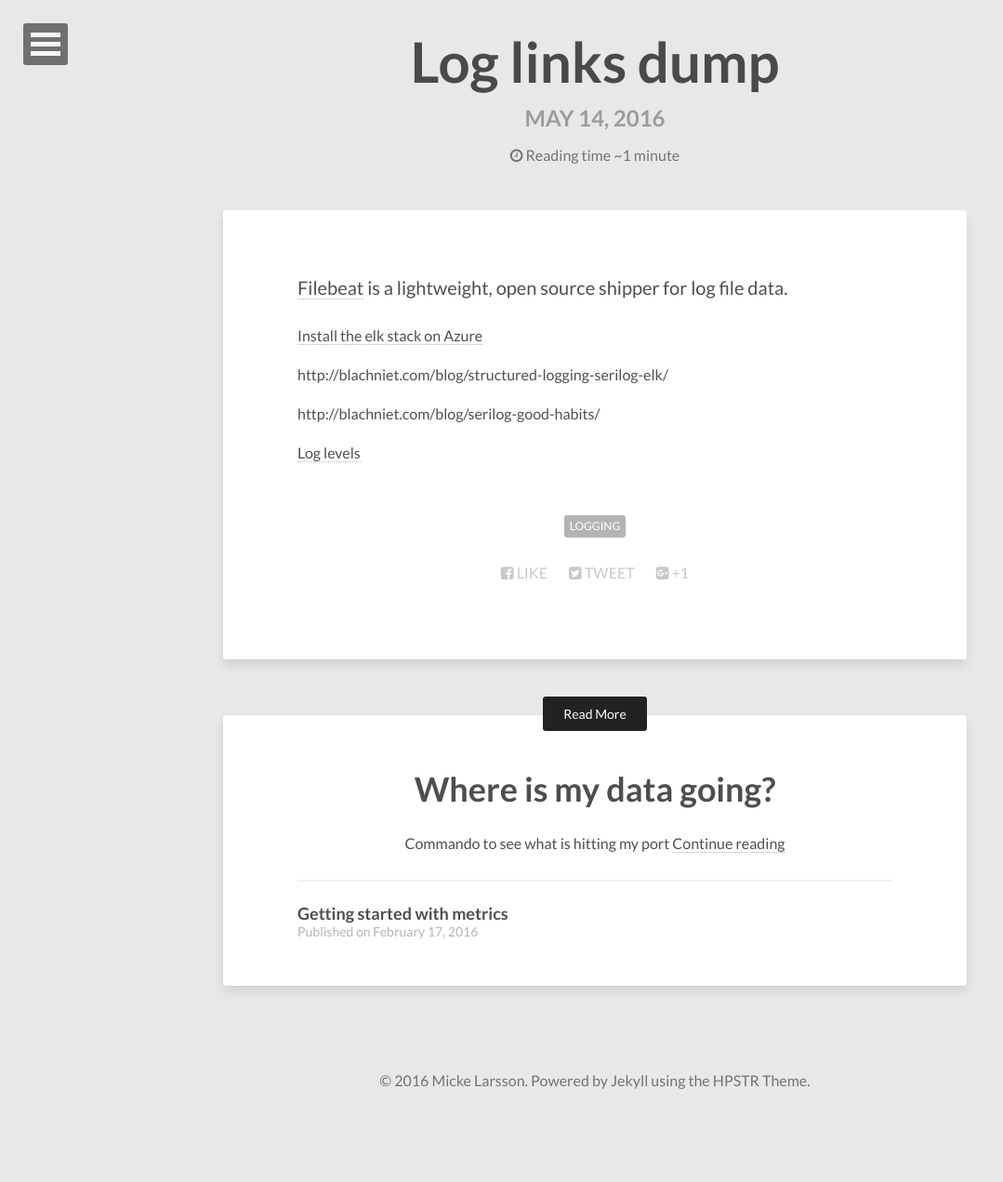
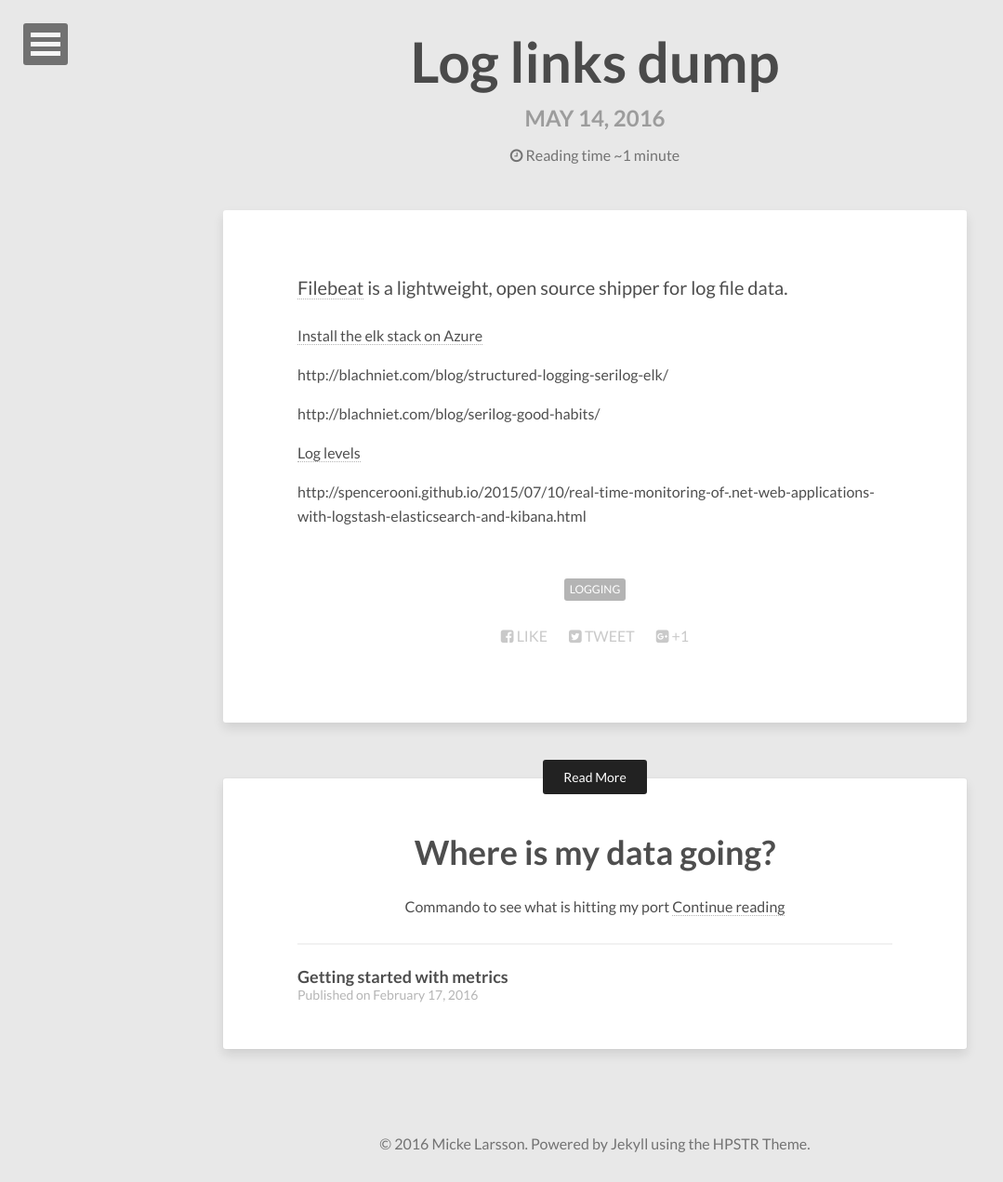
Before and after one commit to Miklar/Miklar.github.io, a Jekyll site: the page built from _posts/2016-05-14-log_links_dump.md, in a window 1280 px wide. Shown: the whole page at 93% size, without its empty margins (0-1079 px from the left). Built offline with Jekyll 4.4.1, drawn with Linux system fonts in a browser that asks for light colours; nearby versions of some CDN libraries; before the commit the page ends 1203 px from its top, so only the background shows below that; part of the change alters nothing that is shown.

Commit message:
Update 2016-05-14-log_links_dump.md

```diff
--- a/_posts/2016-05-14-log_links_dump.md
+++ b/_posts/2016-05-14-log_links_dump.md
@@ -14,3 +14,5 @@ http://blachniet.com/blog/structured-logging-serilog-elk/
 http://blachniet.com/blog/serilog-good-habits/
 
 [Log levels](http://stackoverflow.com/a/2031209/810255)
+
+http://spencerooni.github.io/2015/07/10/real-time-monitoring-of-.net-web-applications-with-logstash-elasticsearch-and-kibana.html
```
